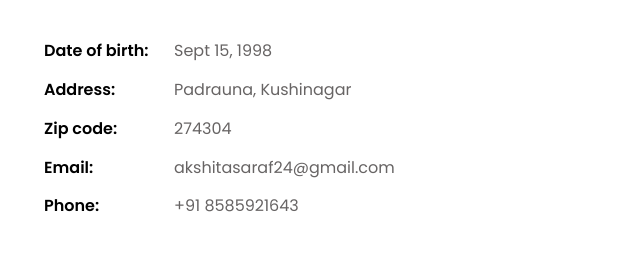
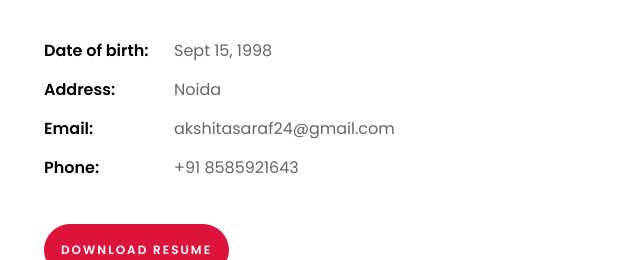
Before and after one commit to AkshitaSaraf/AkshitaSaraf.github.io, a plain HTML site: page index.html in a window 1280 px wide. Shown: the part 1194-1454 px from the top of the page, 644-1280 px from the left. Drawn offline with nearby package versions, Linux system fonts and the light colour scheme; files whose address does not match are found by name.

Commit message:
Update index.html
minor changes

```diff
--- a/index.html
+++ b/index.html
@@ -99,8 +99,7 @@
 		            <p style="color:Black;">Hi. I'm Akshita. I am a technology enthusiast working as a Software Engineer at Lumiq.ai(Noida) creating ETL pipelines for big data processing using NiFi and various AWS Services. I love exploring different technical fields and willing to expand my professional expertise. Moving my step closer towards learning diverse cloud services. In my free time, I like listening to good music, reading books, playing games, and watching tv series. Seeking new opportunities in domains like Software Development, Data Engineering, or Web Development.</p>
 		            <ul class="about-info mt-4 px-md-0 px-2 ">
 		            	<li class="d-flex"><span>Date of birth:</span> <span>Sept 15, 1998</span></li>
-		            	<li class="d-flex"><span>Address:</span> <span>Padrauna, Kushinagar</span></li>
-		            	<li class="d-flex"><span>Zip code:</span> <span>274304</span></li>
+		            	<li class="d-flex"><span>Address:</span> <span>Noida</span></li>
 		            	<li class="d-flex"><span>Email:</span> <span>akshitasaraf24@gmail.com</span></li>
 		            	<li class="d-flex"><span>Phone: </span> <span>+91 8585921643</span></li>
 		            </ul>
@@ -343,7 +342,7 @@
           		</div>
           		<div>
 	          		<h3 class="mb-4">Address</h3>
-		            <p style="color:#4b4949;">Marutinandan, Dharamshala Road, Padrauna</p>
+		            <p style="color:#4b4949;">Noida</p>
 		          </div>
 	          </div>
           </div>
```
